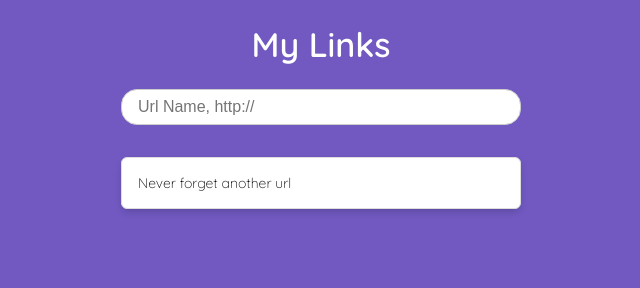
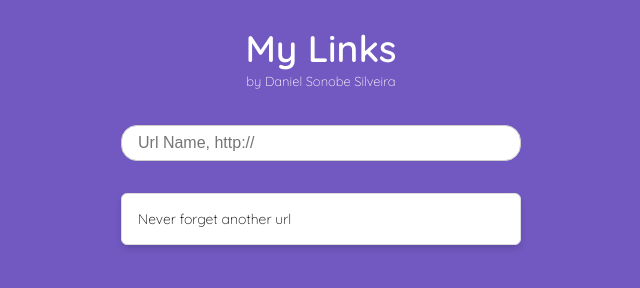
Before and after one commit to Sonobe-br/Node, a plain HTML site: page http/public/index.html in a window 1280 px wide. Shown: the whole page, without its empty margins (319-959 px from the left). Drawn offline with Linux system fonts and the light colour scheme.

Commit message:
add uma tag <p>

```diff
--- a/http/public/index.html
+++ b/http/public/index.html
@@ -11,6 +11,7 @@
 </head>
 <body>
     <h1>My Links</h1>
+    <p>by Daniel Sonobe Silveira</p>
 
     <form action="/" class="container">
         <input type="exit" placeholder="Url Name, http://">
--- a/http/public/style.css
+++ b/http/public/style.css
@@ -25,7 +25,17 @@ h1 {
   text-align:center;
   color: white;
 
-  font-size: 3.4rem;
+  font-size: 3.7rem;
+}
+
+p {
+  position: relative;
+  top: -23px;
+
+  text-align:center;
+  color: white;
+
+  font-size: 1.3rem;
 }
 
 input {
```
Also changed, not shown: http/api/urls.json (+9 -1 lines).
